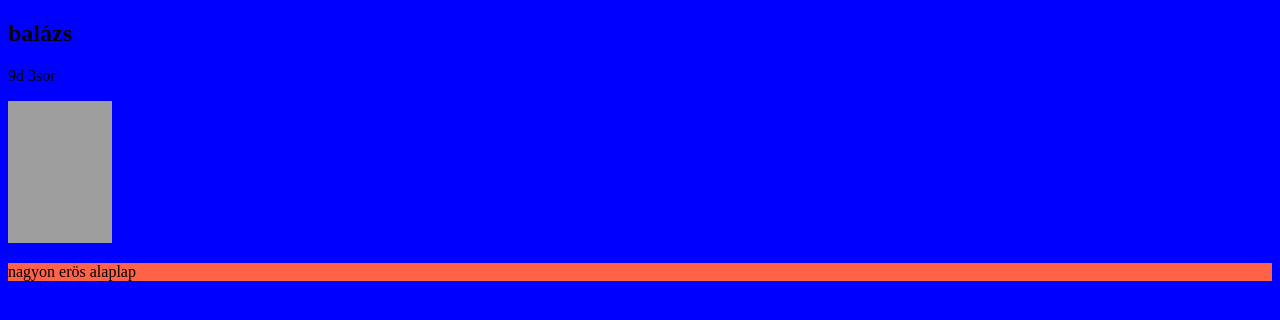
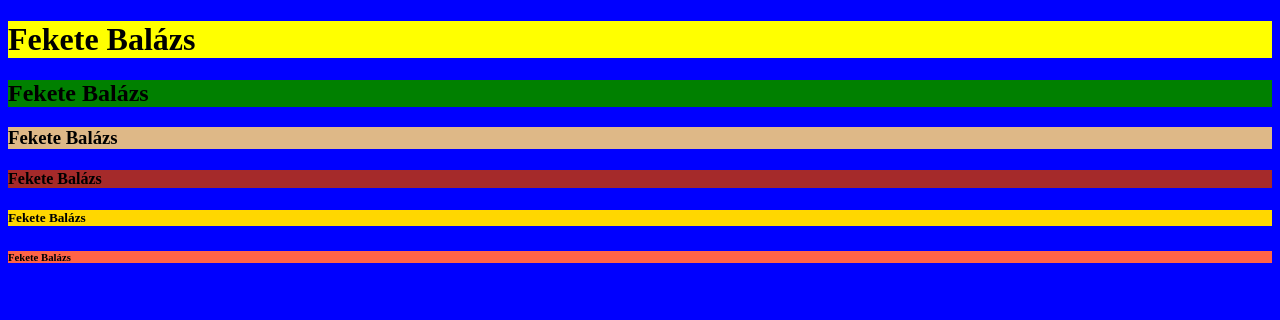
Before and after one commit to F-Balalzs/qwe, a plain HTML site: page index.html in a window 1280 px wide. Drawn offline with Linux system fonts and the light colour scheme; grey boxes are pictures that could not be loaded.

Commit message:
Update index.html

```diff
--- a/index.html
+++ b/index.html
@@ -1,18 +1,15 @@
 <!DOCTYPE html>
 <html lang="en">
 <head>
-    <meta charset="UTF-8">
-    <meta http-equiv="X-UA-Compatible" content="IE=edge">
-    <meta name="viewport" content="width=device-width, initial-scale=1.0">
-    <title>Fekete Balázs</title>
+    <h1 style="background-color:yellow;">Fekete Balázs</h1>
+    <h2 style="background-color:green;">Fekete Balázs</h2>
+    <h3 style="background-color:burlywood;">Fekete Balázs</h3>
+    <h4 style="background-color:brown;">Fekete Balázs</h4>
+    <h5 style="background-color:gold;">Fekete Balázs</h5>
+    <h6 style="background-color:tomato;">Fekete Balázs</h6>
+<body style="background-color:blue;"></body>
 </head>
 <body>
-    <h2>balázs </h2>
-<p>9d 3sor</p>
-<a herf="https://firstshop.hu/asus-rog-maximus-xiii-extreme-glacial-p186698">
-<img src="https://firstshop.hu/img/o/186698-95aeb.png" alt="alaplap" width="104" height="142">
-  </a>
-  <body style="background-color:blue;"></body>
-  <p style="background-color:tomato">nagyon erös alaplap</p>
+
 </body>
-</html
+</html>
```
